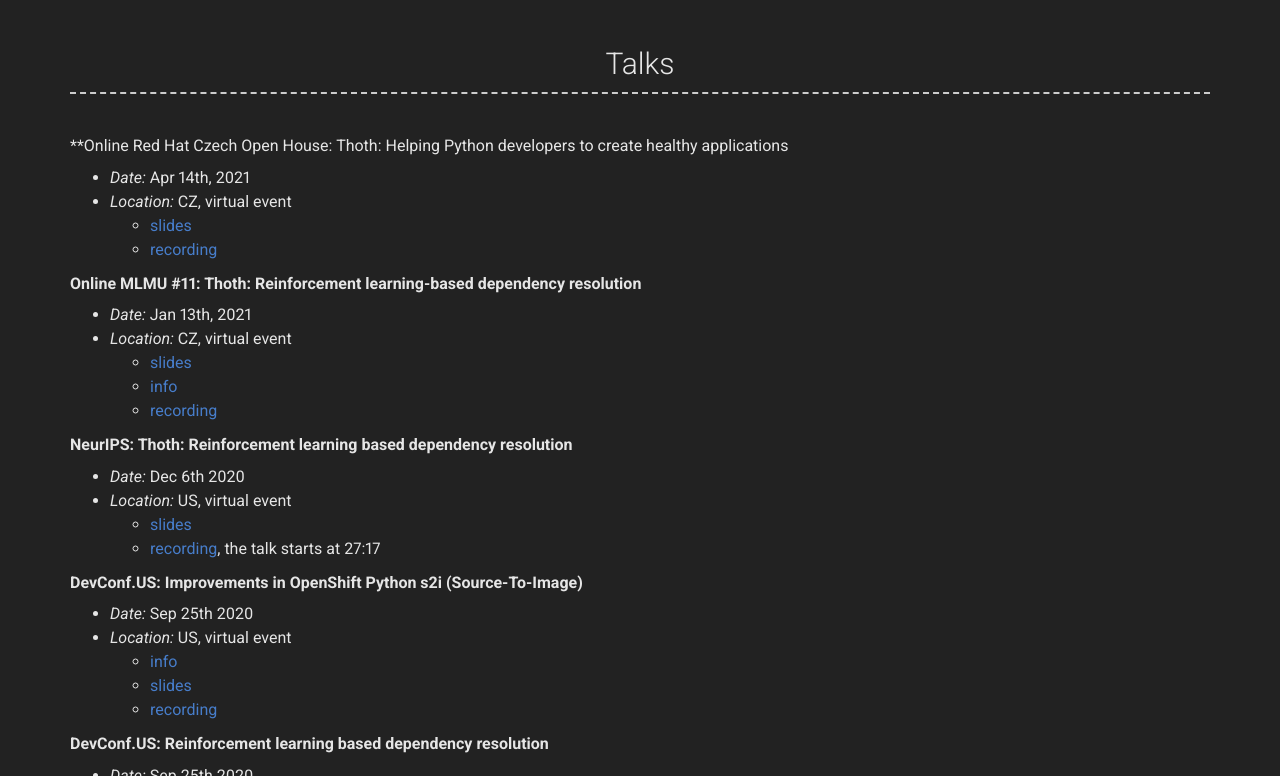
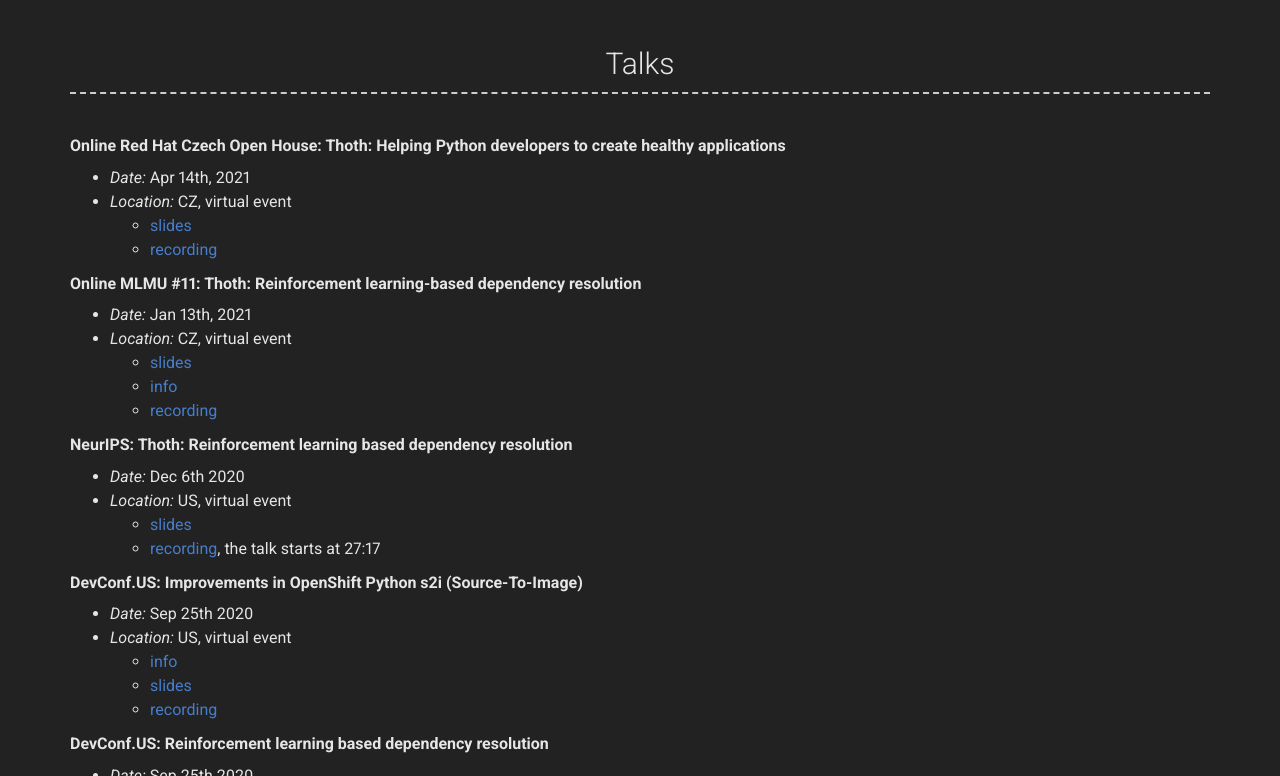
Before and after one commit to fridex/fridex.github.io, a Jekyll site: the page built from index.md, in a window 1280 px wide and 900 px high, scrolled down 382 px, cut to the strip 124-900 px from the top of the window. Built offline with Jekyll 4.4.1, drawn with Linux system fonts in a browser that asks for light colours; nearby versions of some CDN libraries.

Commit message:
Fix styling issue

```diff
--- a/_config.yml
+++ b/_config.yml
@@ -78,7 +78,7 @@
   - title: Talks # Title for the section
     layout: text # Type of content section (list/text)
     content: |
-      **Online Red Hat Czech Open House: Thoth: Helping Python developers to create healthy applications
+      **Online Red Hat Czech Open House: Thoth: Helping Python developers to create healthy applications**
 
       * *Date:* Apr 14th, 2021
       * *Location:* CZ, virtual event
```
